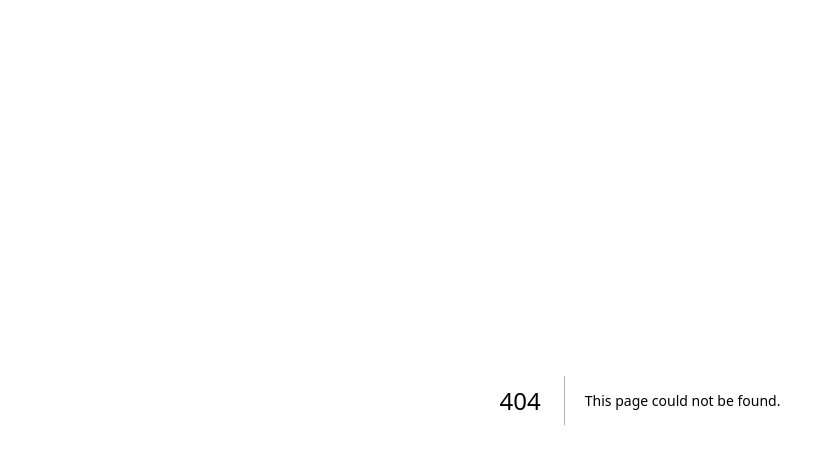
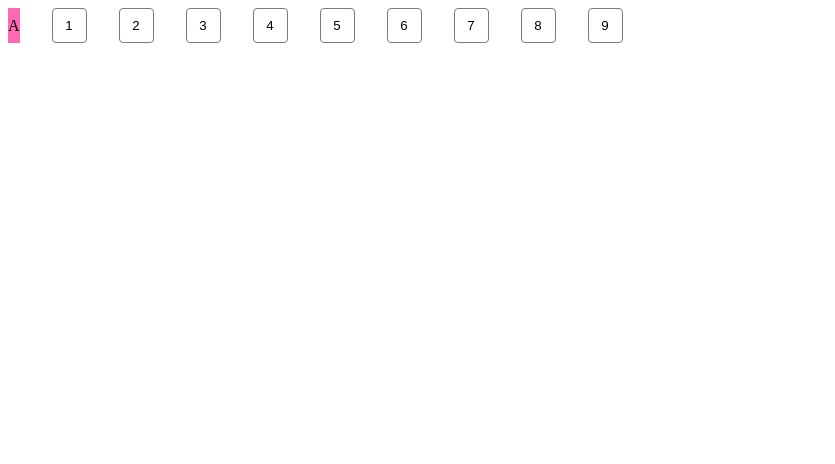
Before and after one commit to naveensinghp/Playground-Stuff, a Next.js app: page /bookseat in a window 1280 px wide. Before the commit this address had no page. Shown: the top 464 px of the page, without its empty margins (0-835 px from the left). Built offline with nearby package versions, Linux system fonts and the light colour scheme.

Commit message:
#BookSeat Separate Page

```diff
--- /dev/null
+++ b/pages/bookseat.js
@@ -0,0 +1,56 @@
+import styled from "styled-components";
+import { useState } from 'react';
+import { range } from "../src/utils";
+
+
+export default function BookSeat() {
+    const [activeIndex, setActiveIndex] = useState(null);
+    const  handleClick = (index) => {
+        setActiveIndex(index);
+    }
+    return(
+        <>
+            <div style={{
+                        display: 'flex',
+                        flexDirection: 'row'
+                    }}>
+                    <div style={{
+                        background: 'hotpink',
+                        gap: '20px',
+                        display: 'grid',
+                        placeContent: 'center'
+                    }}>
+                    <div>A</div>
+                </div>
+                {range(10).map((num,index) => (
+                    <div style={{
+                        paddingLeft: '2rem'
+                    }}>
+                        <SeatNums
+                            key={index}
+                            active={index === activeIndex}
+                            onClick={() => handleClick(index)}
+                            >{num}
+                        </SeatNums>
+                    </div>
+                ))}
+            </div>
+        </>
+    );
+}
+
+const SeatNums = styled.button`
+    width: 35px;
+    height: 35px;
+    background-color: ${props => props.active ? '#ffcb05' : 'white'};
+    border: 1px solid ${props => props.active ? '#ffcb05' : '#7a7a7a'};;
+    border-radius: 4px;
+    cursor: pointer;
+    color: black;
+    display: flex;
+    justify-content: center;
+    align-items: center;
+     &:hover{
+        background-color: #ffcf14;
+    }
+`;
```
Also changed, not shown: pages/test.js (+1 -108 lines).
